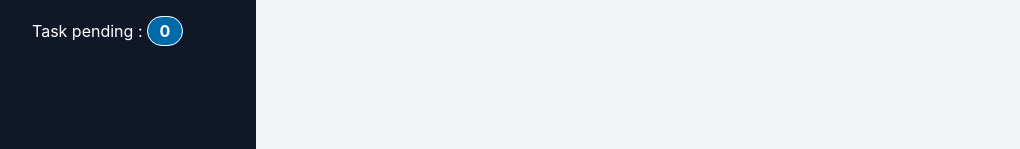
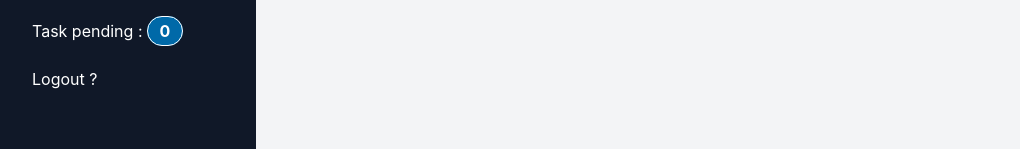
Before and after one commit to JemsonMislani/dailytask-manager-fullstack, a React (Vite) app in the folder dtm-frontend/: page /success in a window 1280 px wide. Shown: the part 230-379 px from the top of the page, without its empty margins (0-1020 px from the left). Built offline with nearby package versions, Linux system fonts and the light colour scheme.

Commit message:
create a logout function. for logout feature.

```diff
--- a/dtm-frontend/src/Dashboard.jsx
+++ b/dtm-frontend/src/Dashboard.jsx
@@ -1,7 +1,7 @@
 import { useState } from "react"
 import { useEffect } from "react"
 import { jwtDecode } from "jwt-decode";
-import { Link } from 'react-router-dom'
+import { Link, useNavigate } from 'react-router-dom'
 import axios from 'axios'
 
 export default function Dashboard() {
@@ -14,6 +14,7 @@ export default function Dashboard() {
   const [task, setTask] = useState([])
   const [popup, setPopUp] = useState(false)
   const [open, setOpen] = useState(false);
+  const nav = useNavigate()
 
   const handleAddSecBtn = () => {
     if(!title || !desc){
@@ -70,7 +71,21 @@ export default function Dashboard() {
       .catch(err => console.log(err))
     }, [userId])
 
+    const handleLogoutBtn = () =>{
+      const clickLogout = confirm('Are you sure you want to logout?')
+      if(clickLogout){
+        localStorage.removeItem('userstokens');
+        localStorage.removeItem('user');
+        sessionStorage.removeItem('userstokens');
+        sessionStorage.removeItem('user')
 
+        setTimeout(() => {
+        nav('/', {replace: true})
+        }, 2000);
+      } else {
+        return
+      }
+    }
 
   return (
     <>
@@ -97,6 +112,7 @@ export default function Dashboard() {
             <Link to={'/pendingtaskpage'} className="block px-4 py-2 rounded hover:bg-gray-700">Task pending :
               <label className="text-white m-1 p-1 border px-3 rounded-2xl bg-sky-700 font-bold">{alltask.filter(t => !t.completed).length}</label>
             </Link>
+            <button onClick={handleLogoutBtn} className="block px-4 py-2 rounded hover:bg-gray-700">Logout ?</button>
           </nav>
           <div className="p-4 border-t border-gray-700 text-sm text-gray-400">
           © 2026 Jemson Mislani
```
